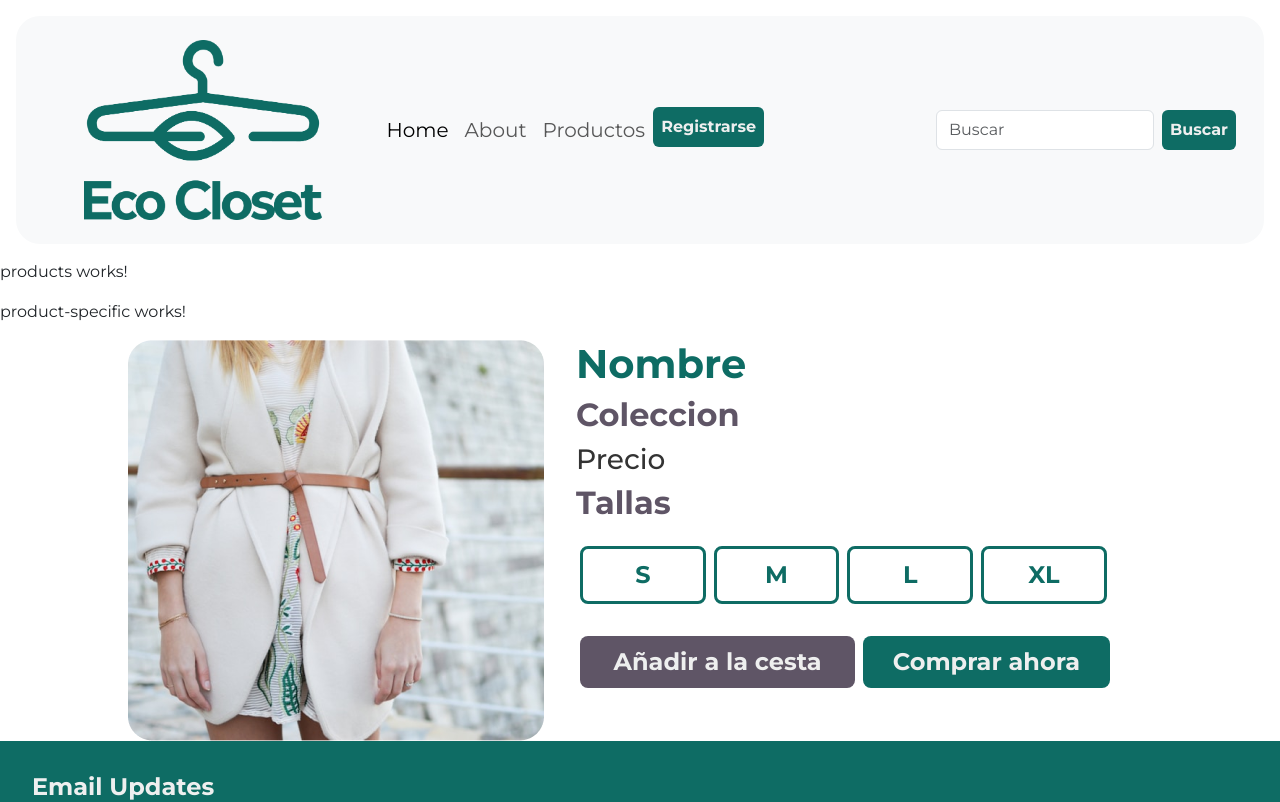
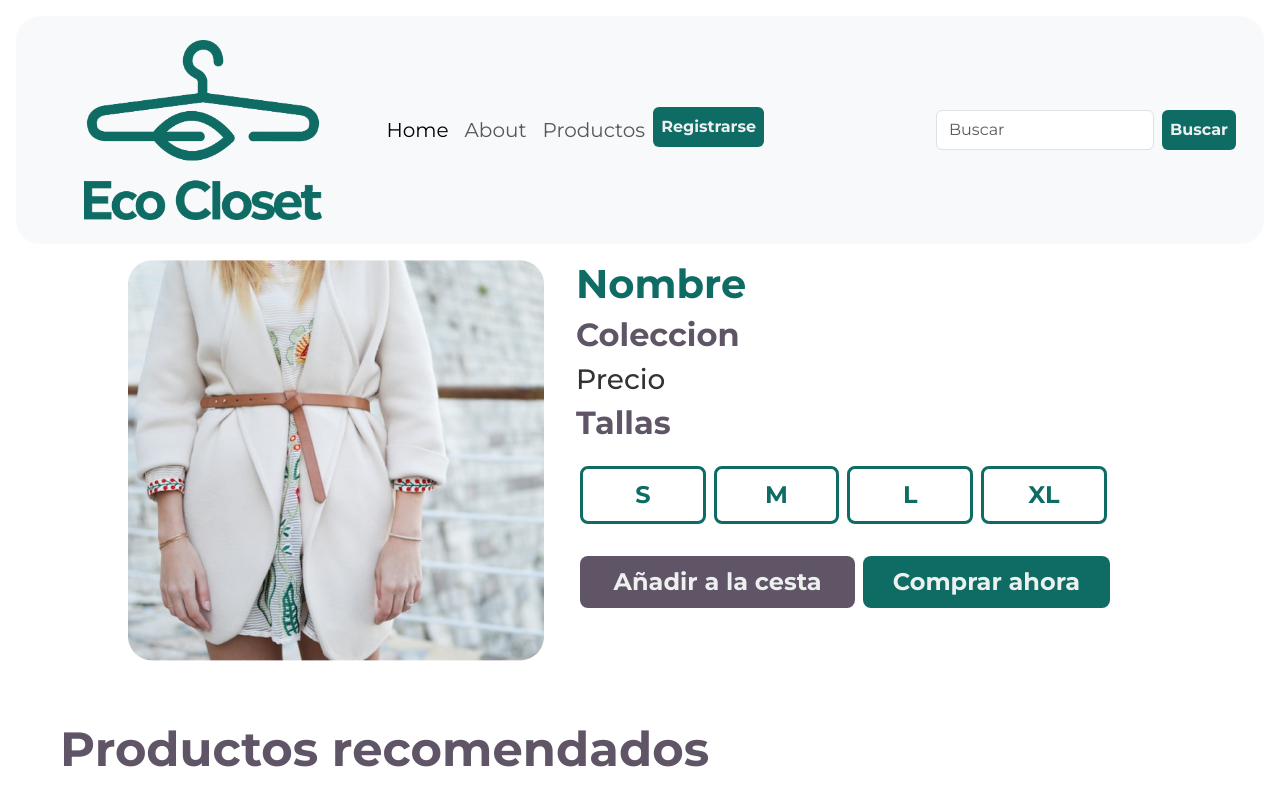
Before and after one commit to Camilo-Fetiva/Ecocloset-TF300h, an Angular app in the folder frontend/: page /Productos in a window 1280 px wide. Shown: the top 802 px of the page. Built offline with nearby package versions, Linux system fonts and the light colour scheme; no server answers.

Commit message:
[actualizar] producto especifico

```diff
--- a/frontend/src/app/components/product-specific/product-specific.component.html
+++ b/frontend/src/app/components/product-specific/product-specific.component.html
@@ -1,5 +1,3 @@
-<p>product-specific works!</p>
-
 <section class="product-specific">
     <img src="/assets/Home/img-fav1.png" alt="imagen del producto">
     <section class="info-product">
--- a/frontend/src/app/pages/products/products.component.css
+++ b/frontend/src/app/pages/products/products.component.css
@@ -0,0 +1,13 @@
+.titulo h1{
+    font-size: 48px;
+    font-weight: bolder;
+    color: var(--colorSecundario);
+    margin: 60px;
+}
+
+.tarjeta{
+    display: flex;
+    flex-direction: row;
+    margin: 60px;
+    gap: 60px;
+}
--- a/frontend/src/app/pages/products/products.component.html
+++ b/frontend/src/app/pages/products/products.component.html
@@ -1,3 +1,9 @@
-<p>products works!</p>
+<app-product-specific></app-product-specific>
 
-<app-product-specific></app-product-specific>
+<section class="titulo">
+    <h1>Productos recomendados</h1>
+</section>
+
+<section class="lista-productos">
+    <app-product-card class="tarjeta"></app-product-card>
+  </section>
--- a/frontend/src/app/pages/products/products.component.ts
+++ b/frontend/src/app/pages/products/products.component.ts
@@ -2,10 +2,12 @@ import { Component } from '@angular/core';
 
 import { ProductSpecificComponent } from '../../components/product-specific/product-specific.component';
 
+import { ProductCardComponent } from '../../components/product-card/product-card.component';
+
 @Component({
   selector: 'app-products',
   standalone: true,
-  imports: [ProductSpecificComponent],
+  imports: [ProductSpecificComponent, ProductCardComponent],
   templateUrl: './products.component.html',
   styleUrl: './products.component.css'
 })
```
